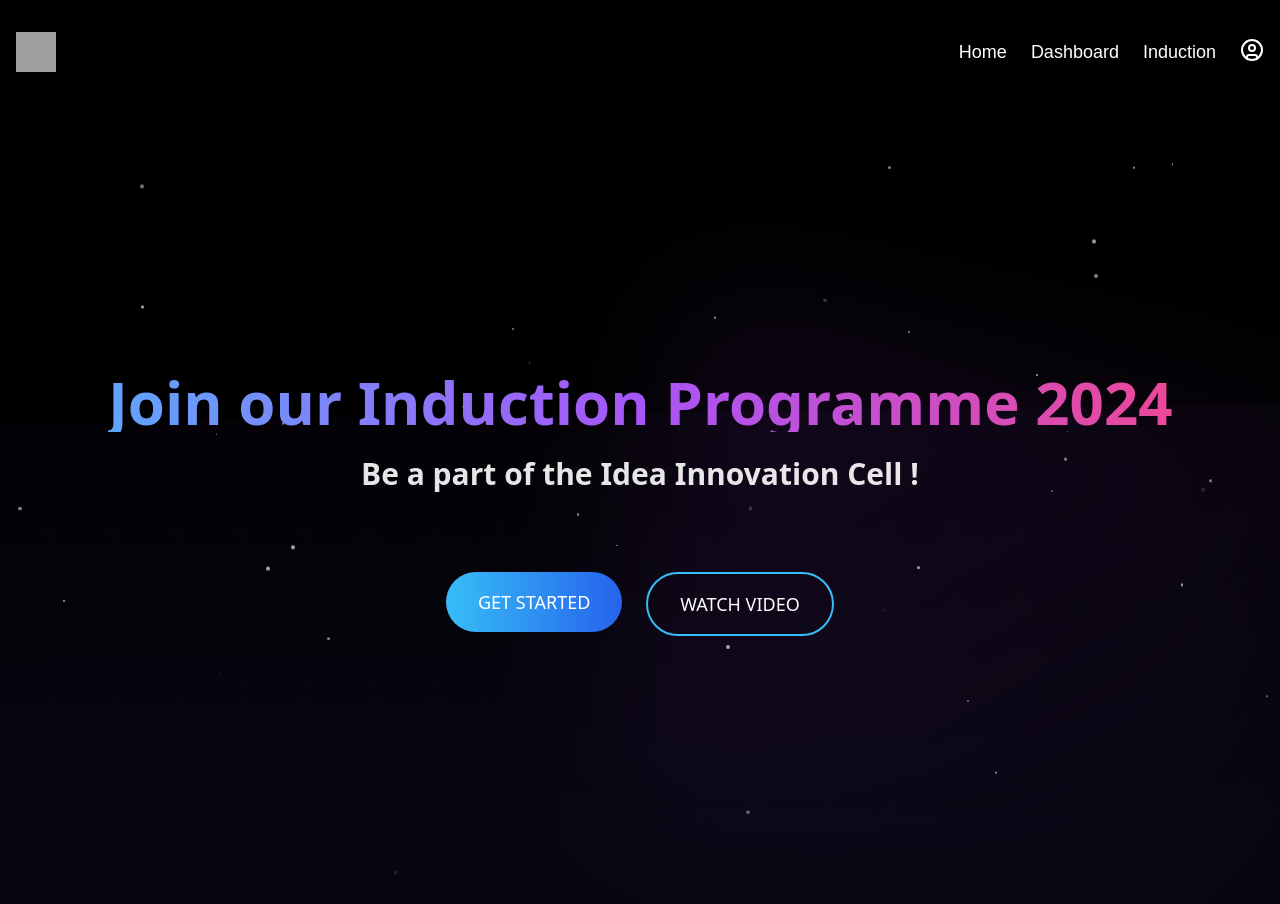
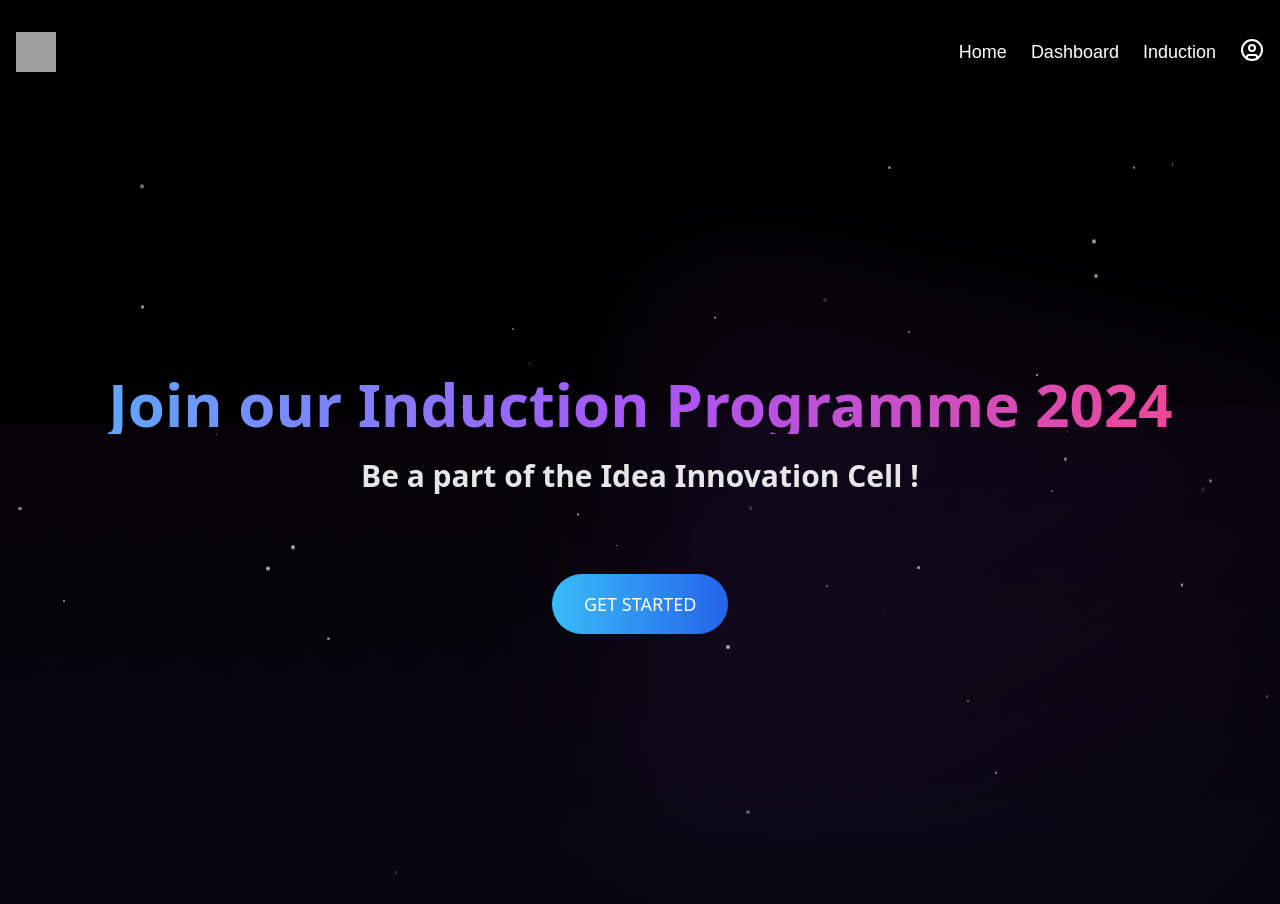
Before and after one commit to piyush-bit/iic-induction-2025, a React (Vite) app: page /inductionPage in a window 1280 px wide. Built offline with nearby package versions, Linux system fonts and the light colour scheme; grey boxes are pictures that could not be loaded; a web font is replaced by a local one.

Commit message:
video button removed

```diff
--- a/src/components/InductionPage/InductionPage.jsx
+++ b/src/components/InductionPage/InductionPage.jsx
@@ -62,9 +62,9 @@ const InductionPage = () => {
           </button>
           </Link>
 
-          <button className="px-8 py-4 bg-transparent border-2 border-sky-400 rounded-full text-white font-medium text-lg transition-all duration-300 hover:bg-sky-400 hover:text-black hover:shadow-lg hover:shadow-sky-500/30">
+          {/* <button className="px-8 py-4 bg-transparent border-2 border-sky-400 rounded-full text-white font-medium text-lg transition-all duration-300 hover:bg-sky-400 hover:text-black hover:shadow-lg hover:shadow-sky-500/30">
             WATCH VIDEO
-          </button>
+          </button> */}
         </div>
     </div>
     </div>
```
